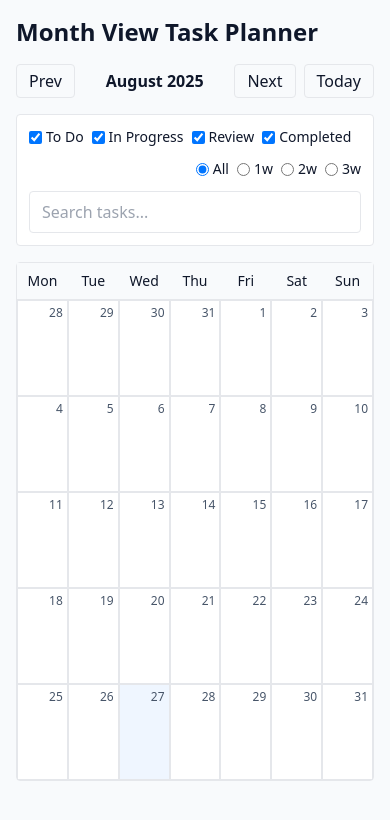
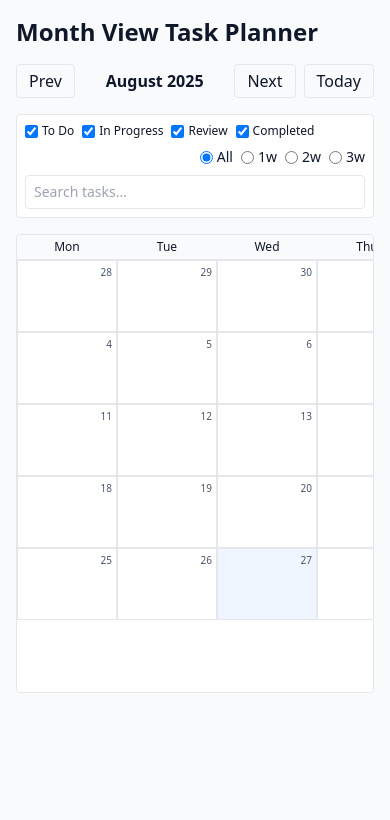
Before and after one commit to Aashuray11/Month-Task-Planner, a React (Vite) app: page / in a window 390 px wide. Shown: the top 820 px of the page. Built offline with nearby package versions, Linux system fonts and the light colour scheme.

Commit message:
feat(ui): improve mobile responsiveness (scrollable calendar grid, compact header/cells/chips, tighter filters)

```diff
--- a/src/components/Filters.tsx
+++ b/src/components/Filters.tsx
@@ -19,10 +19,10 @@ export function Filters() {
   }
 
   return (
-    <div className="flex flex-wrap items-center gap-3 bg-white p-3 border rounded">
+    <div className="flex flex-wrap items-center gap-2 md:gap-3 bg-white p-2 md:p-3 border rounded">
       <div className="flex items-center gap-2">
         {categories.map(c => (
-          <label key={c.key} className="inline-flex items-center gap-1 text-sm">
+          <label key={c.key} className="inline-flex items-center gap-1 text-xs md:text-sm">
             <input
               type="checkbox"
               checked={filters.categories.has(c.key)}
@@ -33,7 +33,7 @@ export function Filters() {
         ))}
       </div>
 
-      <div className="flex items-center gap-2 ml-auto">
+      <div className="flex items-center gap-2 ml-auto text-xs md:text-sm">
         {[0, 1, 2, 3].map(w => (
           <label key={w} className="inline-flex items-center gap-1 text-sm">
             <input
@@ -53,7 +53,7 @@ export function Filters() {
           value={filters.search}
           onChange={e => setFilters({ ...filters, search: e.target.value })}
           placeholder="Search tasks..."
-          className="w-full px-3 py-2 border rounded"
+          className="w-full px-2 md:px-3 py-1.5 md:py-2 border rounded text-sm"
         />
       </div>
     </div>
--- a/src/components/Planner.tsx
+++ b/src/components/Planner.tsx
@@ -52,9 +52,10 @@ function Inner() {
     <div className="space-y-4">
       <Toolbar month={month} setMonth={setMonth} />
       <Filters />
-      <div className="border rounded bg-white" onMouseUp={endGrid}>
-        <Header />
-        <div className="grid grid-cols-7 grid-rows-5 md:grid-rows-6">
+      <div className="border rounded bg-white overflow-x-auto" onMouseUp={endGrid}>
+        <div className="min-w-[700px] md:min-w-0">
+          <Header />
+          <div className="grid grid-cols-7 grid-rows-6">
           {days.map((d, i) => (
             <Day
               key={i}
@@ -71,6 +72,7 @@ function Inner() {
               onPlayVideo={(url: string) => setVideo({ open: true, url })}
             />
           ))}
+          </div>
         </div>
       </div>
       <TaskModal state={modal} onClose={() => setModal({ open: false })} />
@@ -100,8 +102,8 @@ function Toolbar({ month, setMonth }: any) {
 function Header() {
   const names = ['Mon', 'Tue', 'Wed', 'Thu', 'Fri', 'Sat', 'Sun'];
   return (
-    <div className="grid grid-cols-7 text-center text-sm font-medium border-b bg-slate-50">
-      {names.map(n => (<div key={n} className="p-2">{n}</div>))}
+    <div className="grid grid-cols-7 text-center text-xs md:text-sm font-medium border-b bg-slate-50">
+      {names.map(n => (<div key={n} className="p-1 md:p-2">{n}</div>))}
     </div>
   );
 }
@@ -112,11 +114,11 @@ function Day({ date, today, tasks, selection, onSelectStart, onSelectUpdate, onH
   const dayTasks: Task[] = tasks.filter((t: Task) => t.start <= iso && t.end >= iso);
   return (
     <div
-      className={'relative min-h-[96px] border p-1 select-none ' + (isSameDay(date, today) ? 'bg-blue-50 ' : '') + (inSel ? 'ring-2 ring-blue-400 ' : '')}
+      className={'relative min-h-[72px] md:min-h-[112px] border p-1 md:p-2 select-none ' + (isSameDay(date, today) ? 'bg-blue-50 ' : '') + (inSel ? 'ring-2 ring-blue-400 ' : '')}
       onMouseDown={() => onSelectStart(iso)}
       onMouseEnter={() => { onSelectUpdate(iso); onHover(iso); }}
     >
-      <div className="text-xs text-right text-slate-600">{date.getDate()}</div>
+      <div className="text-[10px] md:text-xs text-right text-slate-600">{date.getDate()}</div>
       <div className="mt-1 space-y-1">
         {dayTasks.map(t => (
           <Chip
@@ -140,19 +142,19 @@ function Chip({ task, iso, onClick, onStartMove, onStartResizeStart, onStartResi
   const isEnd = task.end === iso;
   const color = colorOf(task.category);
   return (
-    <div className="group text-xs leading-tight cursor-pointer" title={`${task.name} (${task.start} → ${task.end})`} onMouseDown={(e: any) => { const el = e.target as HTMLElement; if (el.dataset.handle) return; onStartMove(); }}>
-      <div className="px-2 py-1 rounded text-white" style={{ backgroundColor: color, borderTopLeftRadius: isStart ? 6 : 0, borderBottomLeftRadius: isStart ? 6 : 0, borderTopRightRadius: isEnd ? 6 : 0, borderBottomRightRadius: isEnd ? 6 : 0 }}>
-        <div className="flex items-center gap-2">
-          {isStart ? (<span data-handle="start" onMouseDown={(e: any) => { e.stopPropagation(); onStartResizeStart(); }} className="inline-block w-2 h-3 mr-1 rounded-sm bg-white/80 cursor-ew-resize" />) : null}
-          <span className="flex-1" onClick={onClick}>{task.name}</span>
+    <div className="group text-[10px] md:text-xs leading-tight cursor-pointer" title={`${task.name} (${task.start} → ${task.end})`} onMouseDown={(e: any) => { const el = e.target as HTMLElement; if (el.dataset.handle) return; onStartMove(); }}>
+      <div className="px-1.5 md:px-2 py-0.5 md:py-1 rounded text-white" style={{ backgroundColor: color, borderTopLeftRadius: isStart ? 6 : 0, borderBottomLeftRadius: isStart ? 6 : 0, borderTopRightRadius: isEnd ? 6 : 0, borderBottomRightRadius: isEnd ? 6 : 0 }}>
+        <div className="flex items-center gap-1.5 md:gap-2">
+          {isStart ? (<span data-handle="start" onMouseDown={(e: any) => { e.stopPropagation(); onStartResizeStart(); }} className="inline-block w-1.5 h-3 mr-0.5 md:mr-1 rounded-sm bg-white/80 cursor-ew-resize" />) : null}
+          <span className="flex-1 overflow-hidden text-ellipsis whitespace-nowrap" onClick={onClick}>{task.name}</span>
           {task.videoUrl ? (
             <button
-              className="shrink-0 text-white/90 hover:text-white underline text-[10px] px-1 py-0.5 rounded bg-white/10 border border-white/20"
+              className="shrink-0 text-white/90 hover:text-white underline text-[9px] md:text-[10px] px-1 py-0.5 rounded bg-white/10 border border-white/20"
               title="Play video"
               onClick={(e: any) => { e.stopPropagation(); onPlayVideo(task.videoUrl); }}
             >Play</button>
           ) : null}
-          {isEnd ? (<span data-handle="end" onMouseDown={(e: any) => { e.stopPropagation(); onStartResizeEnd(); }} className="inline-block w-2 h-3 ml-1 rounded-sm bg-white/80 cursor-ew-resize" />) : null}
+          {isEnd ? (<span data-handle="end" onMouseDown={(e: any) => { e.stopPropagation(); onStartResizeEnd(); }} className="inline-block w-1.5 h-3 ml-0.5 md:ml-1 rounded-sm bg-white/80 cursor-ew-resize" />) : null}
         </div>
       </div>
     </div>
```
